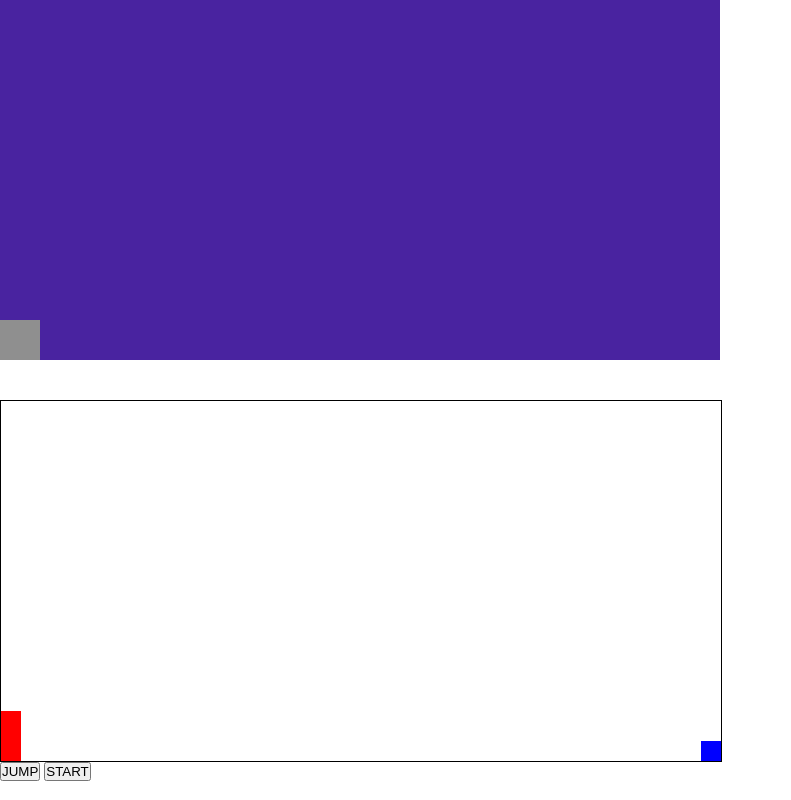
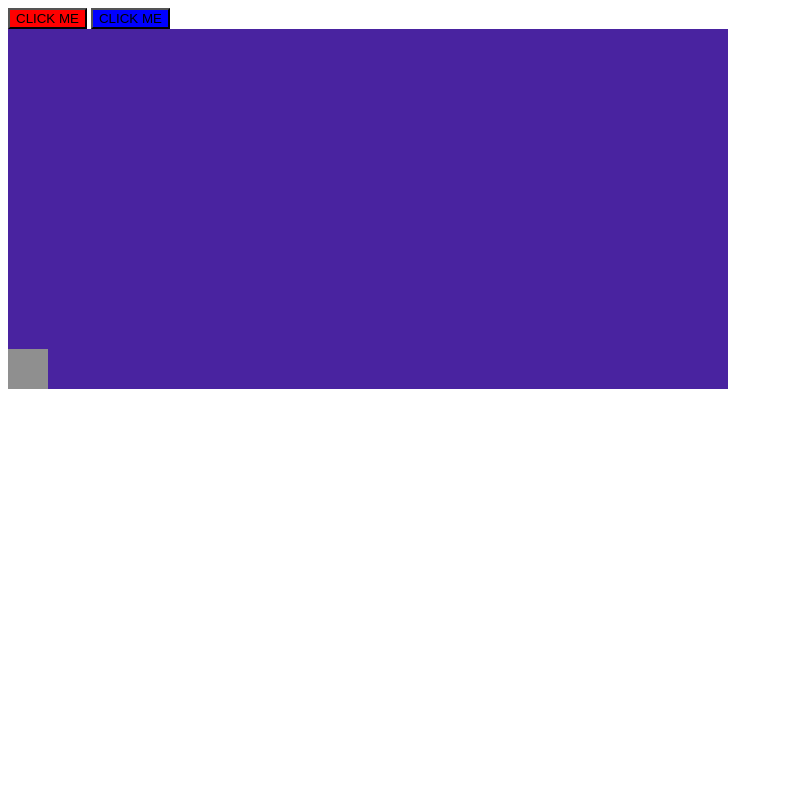
Before and after one commit to ritaaktay/game-of-games, a website: page index.html in a window 1280 px wide. Shown: the whole page, without its empty margins (0-791 px from the left). Drawn offline with Linux system fonts and the light colour scheme.

Commit message:
drafting ideas for game integration

```diff
--- a/bundle.js
+++ b/bundle.js
@@ -239,6 +239,12 @@ var require_state = __commonJS({
         let newState = new State(this.level, actors, this.status);
         if (newState.status != "playing")
           return newState;
+        let player = newState.player;
+        for (let actor of actors) {
+          if (actor != player && this.overlap(actor, player)) {
+            newState = actor.collide(newState);
+          }
+        }
         return newState;
       };
       overlap = function(actor1, actor2) {
@@ -351,13 +357,47 @@ var require_blockJumpGame = __commonJS({
   }
 });
 
+// lib/dumbMiniGame.js
+var require_dumbMiniGame = __commonJS({
+  "lib/dumbMiniGame.js"(exports, module2) {
+    var DumbMiniGame2 = class {
+      constructor() {
+        this.redButton = document.getElementById("red-button");
+        this.blueButton = document.getElementById("blue-button");
+        this.callback;
+        this.result = 0;
+      }
+      run = (callback) => {
+        this.callback = callback;
+        document.getElementById("dumb-mini-game").style.display = "inline";
+        this.redButton.addEventListener("click", this.redButtonEventListener);
+        this.blueButton.addEventListener("click", this.blueButtonEventListener);
+        return result;
+      };
+      redButtonEventListener = () => {
+        this.result = "won";
+        const newState = this.callback("lost");
+      };
+      blueButtonEventListener = () => {
+        this.result = "lost";
+        this.callback("won");
+      };
+    };
+    module2.exports = DumbMiniGame2;
+  }
+});
+
 // index.js
 var Level = require_level();
 var levelPlans = require_levelPlans();
 var DOMDisplay = require_DOMDisplay();
 var Game = require_game();
 var BlockJumpGame = require_blockJumpGame();
+var DumbMiniGame = require_dumbMiniGame();
 var level = new Level(levelPlans[0]);
 var game = new Game(level, DOMDisplay);
 game.run();
+var dumbGame = new DumbMiniGame();
+var callbackFunction = (message) => console.log(message);
+dumbGame.run(callbackFunction);
 var blockJumpGame = new BlockJumpGame((message) => console.log(message));
--- a/index.html
+++ b/index.html
@@ -8,13 +8,9 @@
     <title>Squid Game</title>
   </head>
   <body>
-    <div id="block_jump_game_container">
-      <div id="block_jump_game">
-        <div id="character"></div>
-        <div id="block"></div>
-      </div>
-      <button id="jump-button">JUMP</button>
-      <button id="start-button">START</button>
+    <div id="dumb-mini-game">
+      <button id="red-button" style="background-color: red">CLICK ME</button>
+      <button id="blue-button" style="background-color: blue">CLICK ME</button>
     </div>
     <script src="bundle.js"></script>
   </body>
--- a/index.js
+++ b/index.js
@@ -3,9 +3,15 @@ const levelPlans = require("./lib/levelPlans");
 const DOMDisplay = require("./lib/DOMDisplay");
 const Game = require("./lib/game");
 const BlockJumpGame = require("./lib/blockJumpGame");
+const DumbMiniGame = require("./lib/dumbMiniGame");
 
 const level = new Level(levelPlans[0]);
 const game = new Game(level, DOMDisplay);
 game.run();
 
+const dumbGame = new DumbMiniGame();
+
+const callbackFunction = (message) => console.log(message);
+dumbGame.run(callbackFunction);
+
 const blockJumpGame = new BlockJumpGame((message) => console.log(message));
--- a/stylesheet.css
+++ b/stylesheet.css
@@ -21,66 +21,6 @@
   position: relative;
 }
 
-/* mini-game: block-jump */
-
-* {
-  padding: 0;
-  margin: 0;
+#dumb-mini-game {
+  display: none;
 }
-
-#block_jump_game {
-  width: 720px;
-  height: 360px;
-  border: 1px solid black;
-}
-
-#block_jump_game_container {
-  top: 400px;
-  position: fixed;
-}
-
-#character {
-  width: 20px;
-  height: 50px;
-  background-color: red;
-  position: relative;
-  top: 310px;
-}
-
-.animate {
-  animation: jump 500ms;
-}
-
-@keyframes jump {
-  0% {
-    top: 310px;
-  }
-  30% {
-    top: 260px;
-  }
-  70% {
-    top: 260px;
-  }
-  100% {
-    top: 310px;
-  }
-}
-
-#block {
-  width: 20px;
-  height: 20px;
-  background-color: blue;
-  position: relative;
-  top: 290px;
-  left: 700px;
-  animation: none;
-}
-
-@keyframes block {
-  0% {
-    left: 720px;
-  }
-  100% {
-    left: -40px;
-  }
-}
```
Also changed, not shown: lib/cookieJar.js (added, +62 -0 lines), lib/dumbMiniGame.js (added, +28 -0 lines), lib/state.js (+12 -0 lines).
